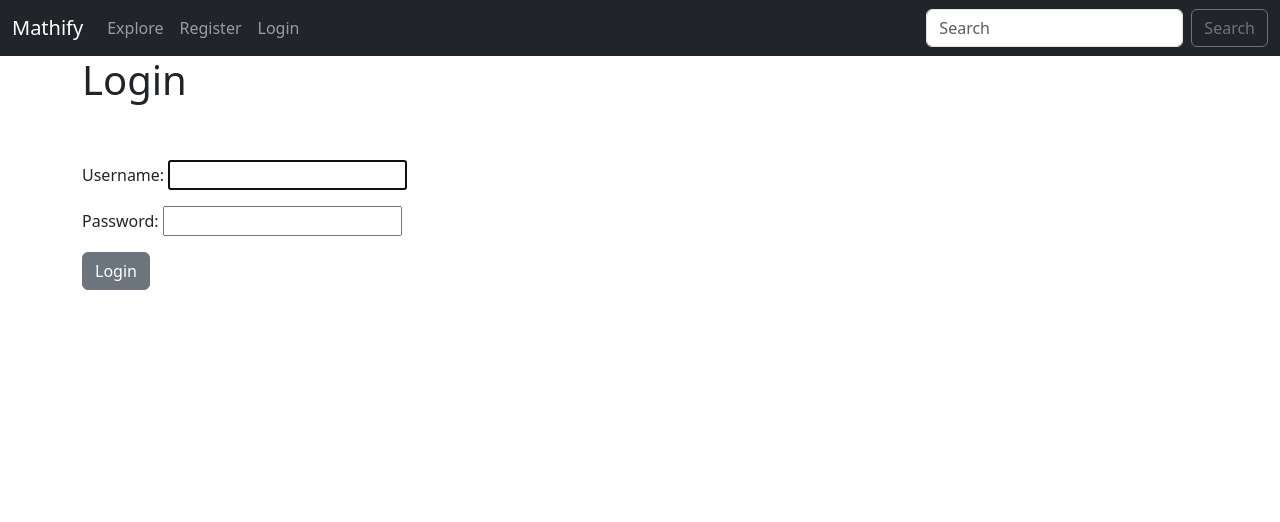
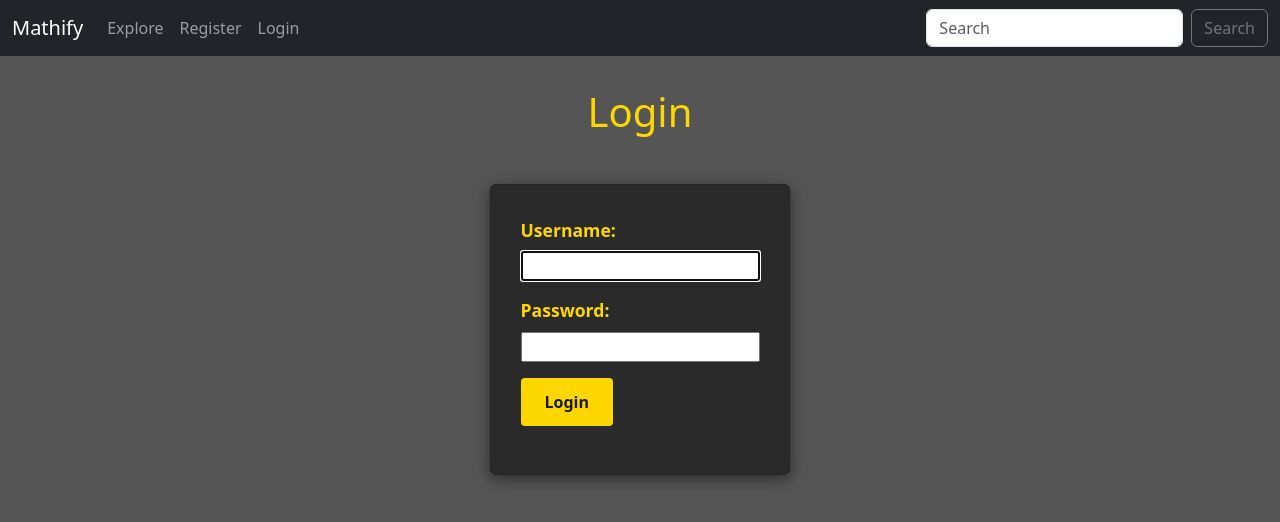
Before and after one commit to Ryan11c/mathify, a Django app: page /members/login/ in a window 1280 px wide. Shown: the top 522 px of the page. Run offline with Django 5.2, Linux system fonts and the light colour scheme.

Commit message:
updated login and article_detail css

```diff
--- a/members/templates/registration/login.html
+++ b/members/templates/registration/login.html
@@ -1,15 +1,17 @@
 {% extends 'myApp/base.html' %}
+{% load static %}
+
 {% block title %}Login{% endblock %}
 {% block content %}
-
+<link rel="stylesheet" href="{% static 'members/css/login.css' %}">
     <h1>Login</h1>
     <br/><br/>
-
+    <div class="login-container card">
         <div class="mb-3">
             <form method="POST">
             {% csrf_token %}
             {{ form.as_p }}
             <button class="btn btn-secondary">Login</button>
         </div>
-
+    </div>
 {% endblock %}
--- a/myApp/templates/myApp/article_details.html
+++ b/myApp/templates/myApp/article_details.html
@@ -49,7 +49,6 @@
     </div>
 
     <br/>
-    <hr>
 
     <h3>Comments</h3>
     <div class="comment-section">
--- /dev/null
+++ b/static/members/css/login.css
@@ -0,0 +1,55 @@
+:root {
+    --dark-gray: #1a1a1a;
+    --light-gray: #2a2a2a;
+    --yellow: #ffd700;
+    --text-color: #ffffff;
+}
+
+body {
+    background-color: #565555;
+}
+
+h1 {
+    margin-top: 2rem;
+    text-align: center;
+    margin-bottom: 0;
+    color: var(--yellow);
+}
+
+.login-container {
+    max-width: 300px;
+    margin: 2rem auto;
+    margin-top: 0;
+    background-color: var(--light-gray);
+    padding: 2rem;
+    box-shadow: 0 4px 15px rgba(0, 0, 0, 0.5);
+    display: flex;
+    flex-direction: column;
+    align-items: center;
+}
+
+.login-container label {
+    font-size: 1.1rem;
+    color: var(--yellow);
+    display: block;
+    margin-bottom: 0.5rem;
+    font-weight: bold;
+}
+
+.login-container button.btn {
+    display: inline-block;
+    background-color: var(--yellow);
+    color: var(--dark-gray);
+    font-weight: bold;
+    padding: 0.75rem 1.5rem;
+    border: none;
+    border-radius: 4px;
+    cursor: pointer;
+    text-align: center;
+    transition: background-color 0.3s ease, color 0.3s ease, transform 0.3s ease;
+}
+
+.login-container button.btn:hover {
+    background-color: var(--text-color);
+    color: var(--dark-gray);
+}
```
Also changed, not shown: static/myApp/css/article_detail.css (+13 -1 lines), db.sqlite3. Lines whose indentation alone changed are shown as unchanged.
